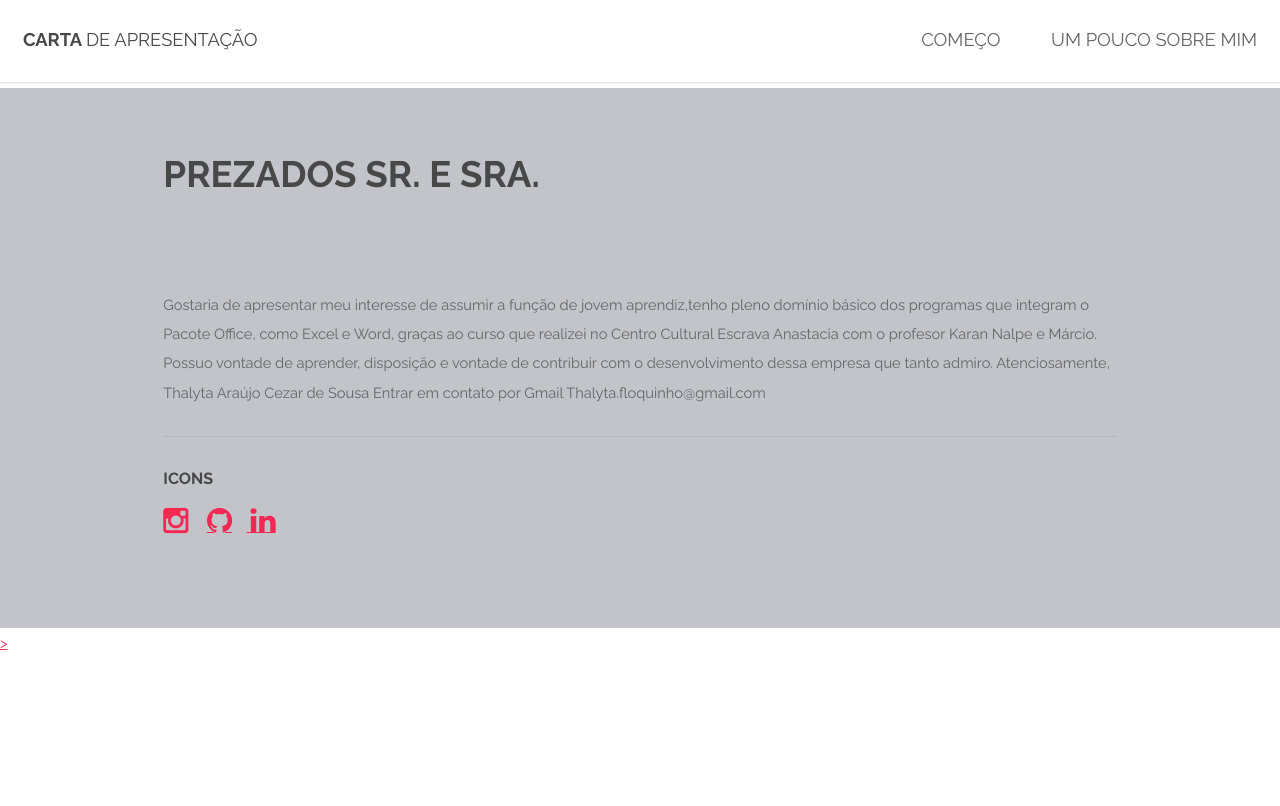
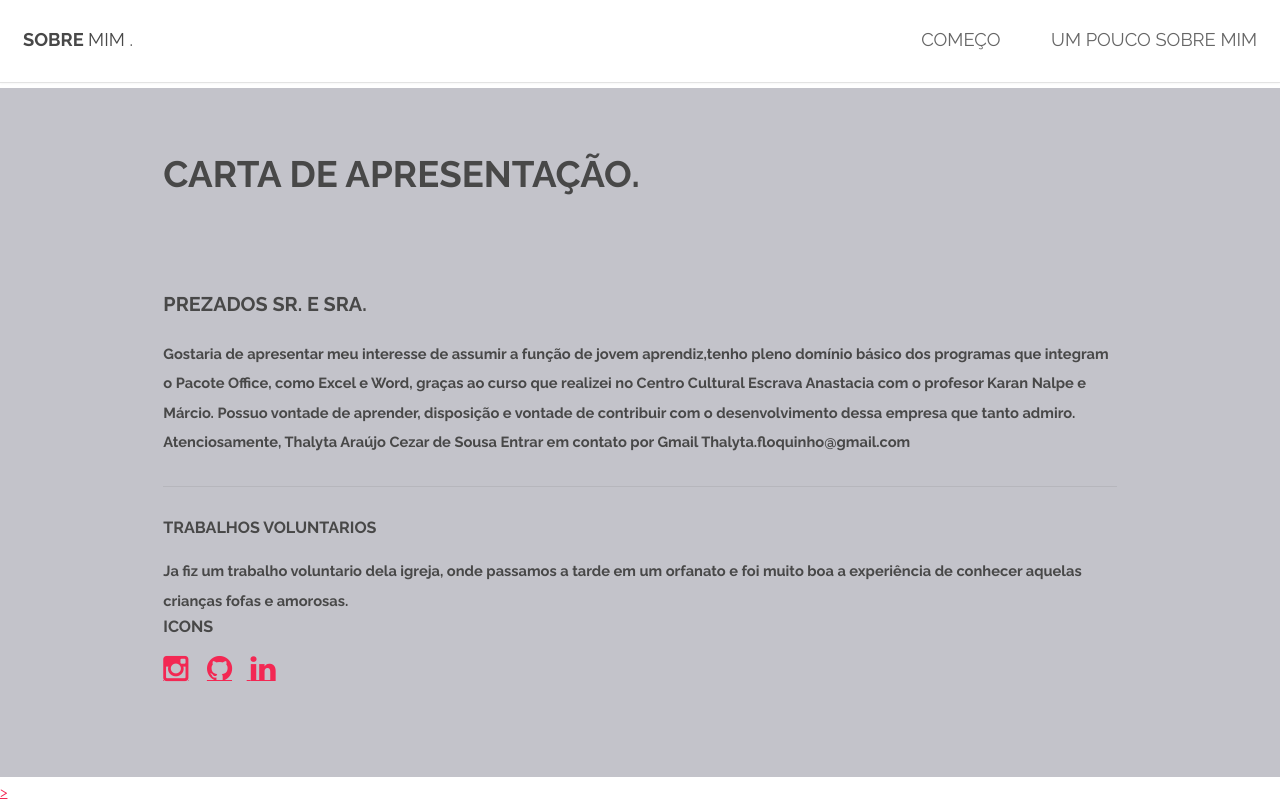
Before and after one commit to Thalytaaraujo/projeto-final-1, a plain HTML site: page elements.html in a window 1280 px wide. Drawn offline with Linux system fonts and the light colour scheme.

Commit message:
okaaaaaaaaaaaaaaayyyyyyyyyyy

```diff
--- a/elements.html
+++ b/elements.html
@@ -17,7 +17,7 @@
 		<div style="background-color: rgb(195, 195, 202);"
 		<!-- Header -->
 			<header id="header">
-				<h1><strong><a href="index.html">Carta </a></strong> de Apresentação</h1>
+				<h1><strong><a href="index.html"> Sobre </a></strong> mim .</h1>
 				<nav id="nav">
 					<ul>
 						<li><a href="index.html">Começo</a></li>
@@ -33,14 +33,14 @@
 			<section id="main" class="wrapper">
 				<div class="container">
 					<header class="major special">
-						<h2> Prezados Sr.  e Sra. </h2>
+						<h2>Carta de apresentação.  </h2>
 
 					</header>
 
 					<!-- Text -->
 						<section>
-							<h3></h3>
-							<p>Gostaria de apresentar meu interesse de assumir a função de jovem aprendiz,tenho pleno domínio básico dos programas que integram o Pacote Office, como Excel e Word, graças ao curso que realizei no Centro Cultural Escrava Anastacia com o profesor Karan Nalpe e Márcio.
+							<h3> Prezados Sr. e Sra. </h3>
+							<b>Gostaria de apresentar meu interesse de assumir a função de jovem aprendiz,tenho pleno domínio básico dos programas que integram o Pacote Office, como Excel e Word, graças ao curso que realizei no Centro Cultural Escrava Anastacia com o profesor Karan Nalpe e Márcio.
 
 
 								Possuo vontade de aprender, disposição e vontade de contribuir com o desenvolvimento dessa empresa que tanto admiro.
@@ -51,8 +51,12 @@
 								Entrar em contato por Gmail
 								Thalyta.floquinho@gmail.com
 							<hr />
+							</b>
 
 
+							<h4>Trabalhos voluntarios </h4>
+							<b>Ja fiz um trabalho voluntario dela igreja, onde passamos a tarde em um orfanato e foi muito boa a experiência de conhecer aquelas crianças fofas e amorosas.</b>
+									<br>
 
 									<h4>Icons</h4>
 									<ul class="icons">
```
Also changed, not shown: index.html (+19 -26 lines).
